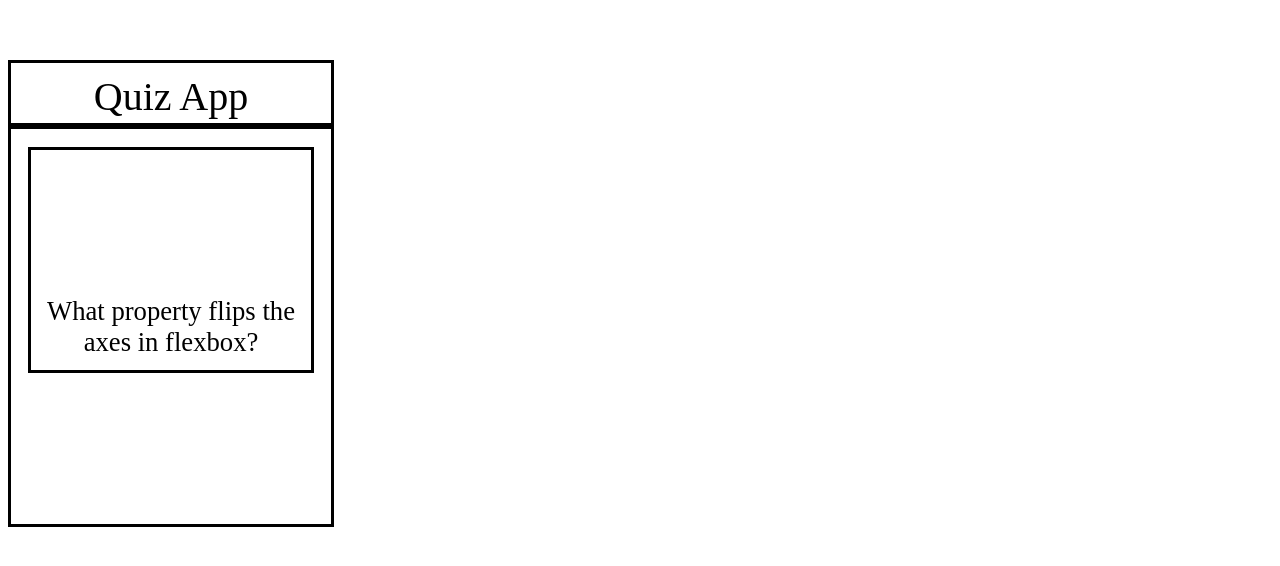
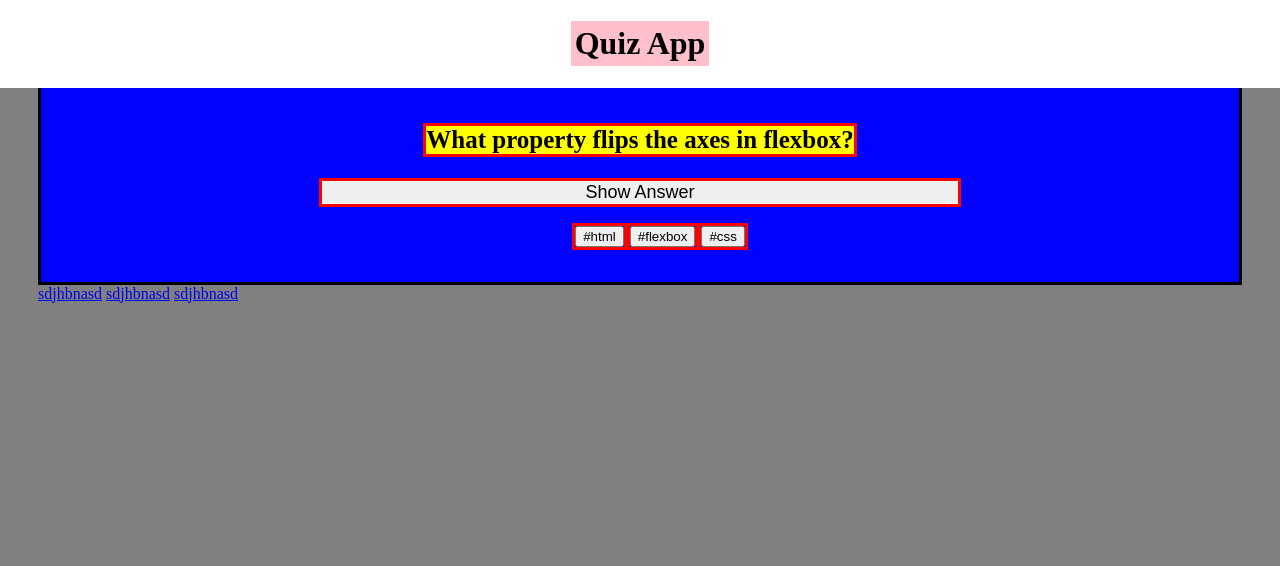
Before and after one commit to akyil88/Quiz-App, a plain HTML site: page index.html in a window 1280 px wide. Drawn offline with Linux system fonts and the light colour scheme.

Commit message:
Added new HTML CSS Struktur

```diff
--- /dev/null
+++ b/Components/footer.css
@@ -0,0 +1,9 @@
+footer {
+  width: 100%;
+}
+
+.footer--nav {
+}
+
+.footer--links {
+}
--- /dev/null
+++ b/Components/global.css
@@ -0,0 +1,10 @@
+*,
+*::before,
+*::after {
+  box-sizing: border-box;
+}
+
+body {
+  padding: 30px;
+  background-color: gray;
+}
--- /dev/null
+++ b/Components/header.css
@@ -0,0 +1,14 @@
+.header {
+  width: 100%;
+  background-color: white;
+  display: flex;
+  position: fixed;
+  justify-content: center;
+  top: 0;
+  left: 0;
+  z-index: 10;
+}
+.header--h1 {
+  padding: 4px;
+  background-color: pink;
+}
--- /dev/null
+++ b/Components/section1.css
@@ -0,0 +1,32 @@
+.card {
+  background-color: blue;
+  padding: 1em;
+  display: flex;
+  position: relative;
+  margin-top: 45px;
+  flex-direction: column;
+  align-items: center;
+  border: 3px solid black;
+}
+.card--QuestionText {
+  background-color: yellow;
+  font-size: 25px;
+  text-align: center;
+  border: 3px solid red;
+}
+.card--answer-button {
+  font-size: 18px;
+  width: 55%;
+  border: 3px solid red;
+}
+.card--ul {
+  width: 100%;
+  display: flex;
+  justify-content: center;
+}
+.card__ul--li {
+  border: 3px solid red;
+  list-style-type: none;
+}
+.card--choisebutton {
+}
--- a/index.html
+++ b/index.html
@@ -3,13 +3,39 @@
   <head>
     <meta charset="UTF-8" />
     <meta name="viewport" content="width=device-width, initial-scale=1.0" />
-    <link rel="stylesheet" href="styless.css" />
-    <title>Homepage</title>
+    <link rel="stylesheet" href="/styless.css" />
+    <title>Mein Quiz App</title>
   </head>
+  <body>
+    <header class="header">
+      <h1 class="header--h1">Quiz App</h1>
+    </header>
+    <main>
+      <section class="card">
+        <h2 class="card--QuestionText">
+          What property flips the axes in flexbox?
+        </h2>
+        <button class="card--answer-button">Show Answer</button>
 
-  <body>
-    <div class="myheaderbox">Quiz App</div>
-    <div class="bodybox">What property flips the axes in flexbox?</div>
-    <div class="middlebox"></div>
+        <ul class="card--ul">
+          <li class="card__ul--li">
+            <button class="card--choisebutton">#html</button>
+          </li>
+          <li class="card__ul--li">
+            <button class="card--choisebutton">#flexbox</button>
+          </li>
+          <li class="card__ul--li">
+            <button class="card--choisebutton">#css</button>
+          </li>
+        </ul>
+      </section>
+      <footer>
+        <nav class="footer--nav">
+          <a class="footer--links" href="/">sdjhbnasd</a>
+          <a class="footer--links" href="/">sdjhbnasd</a>
+          <a class="footer--links" href="/">sdjhbnasd</a>
+        </nav>
+      </footer>
+    </main>
   </body>
 </html>
--- a/styless.css
+++ b/styless.css
@@ -1,50 +1,4 @@
-
-
-
-
-.myheaderbox {
-
-    width: 300px;
-    height: 40px;
-    background-color: white;
-    margin: 60px 0px 0px 0px;
-    padding:  10px;
-    font-size: 30pt;
-    color:black;
-    border: 3px solid black;
-    background-position: none;
-    text-align: center;
-
-    }
-
-
-    .bodybox {
-
-        width: 300px;
-        height: 375px;
-        background-color: white;
-        margin: 0px 0px 0px 150px;
-        padding:  10px;
-        font-size: 20pt;
-        color:black;
-        border: 3px solid black;
-        background-position: 10px;
-        text-align: center;
-        display:table-cell;
-        vertical-align: middle;
-
-    }
-
-
-
-    .middlebox {
-
-        width: 260px;
-        height: 200px;
-        background-color: ehite;
-        margin: -380px 0px 0px 20px;
-        padding:  10px;
-        font-size; 30pt;
-        color:black;
-        border: 3px solid black;
-    }
+@import url(Components/footer.css);
+@import url(Components/global.css);
+@import url(Components/section1.css);
+@import url(Components/header.css);
```
Also changed, not shown: Bookmark.html (added, +11 -0 lines), Profil.html (added, +15 -0 lines), index.js (added).
